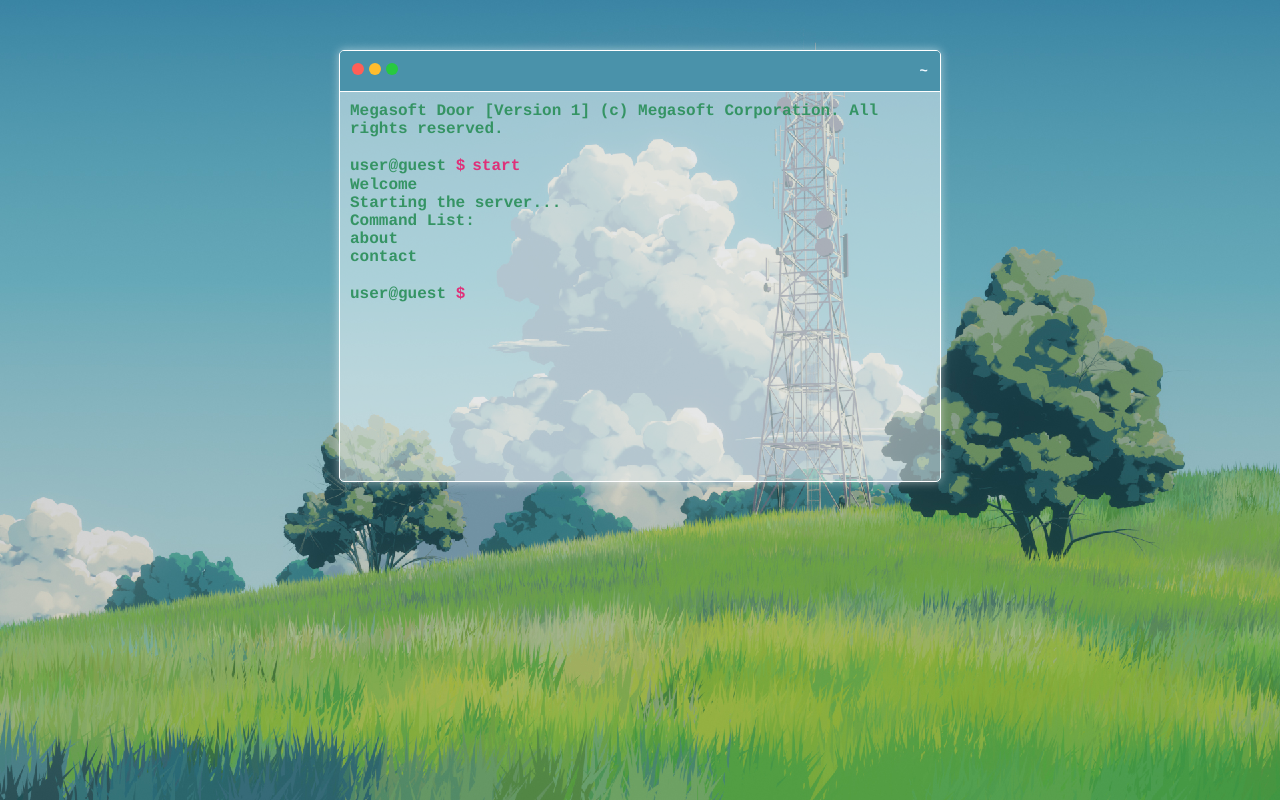
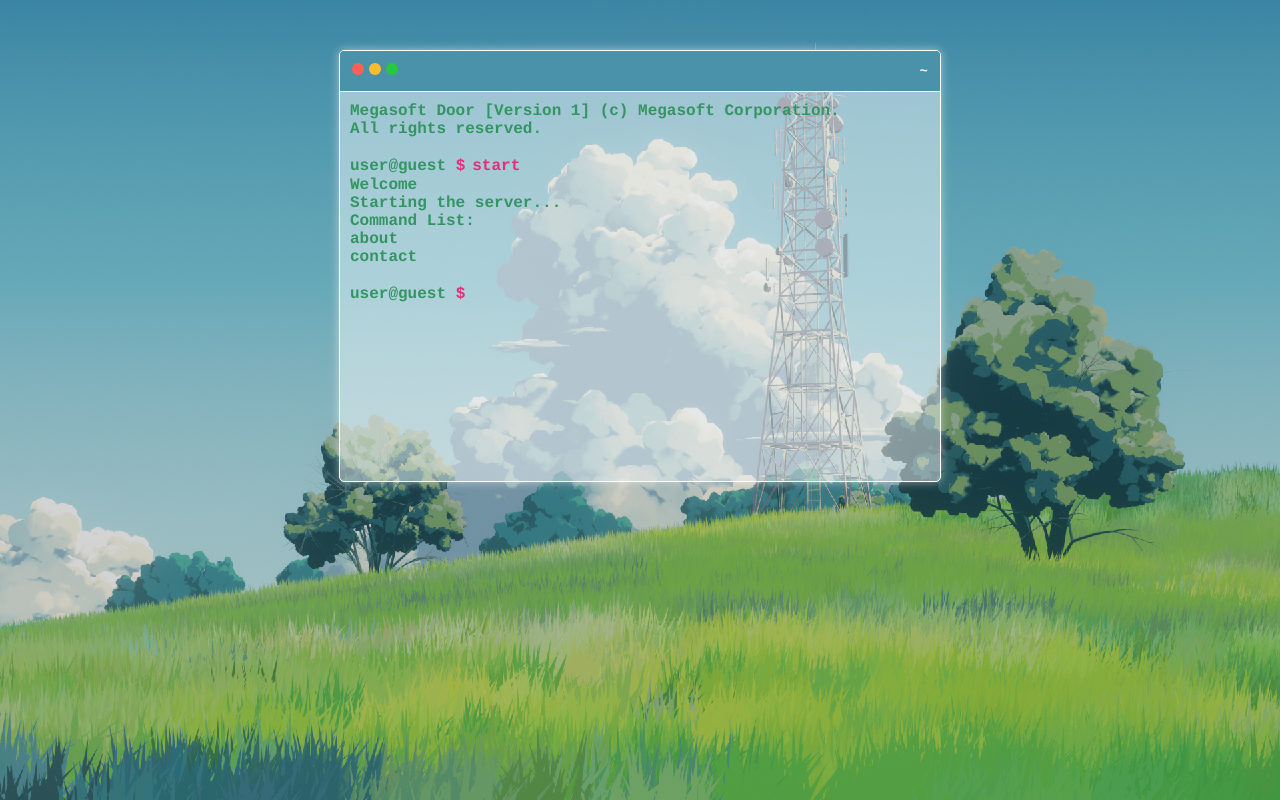
Before and after one commit to ivAkii/terminal, a plain HTML site: page index.html in a window 1280 px wide. Drawn offline with Linux system fonts and the light colour scheme.

Commit message:
more line breaks

```diff
--- a/index.html
+++ b/index.html
@@ -16,7 +16,7 @@
       </div>
       <div class="terminal-body">
         <spam>Megasoft Door [Version 1]
-          (c) Megasoft Corporation. All rights reserved.</spam> <br> <br>
+          (c) Megasoft Corporation. <br>All rights reserved.</spam> <br> <br>
         <span class="terminal-prompt">user@guest <spam id="hotpink">$</spam></span><input type="text" class="terminal-input" autofocus>
       </div>
     </div>
```
